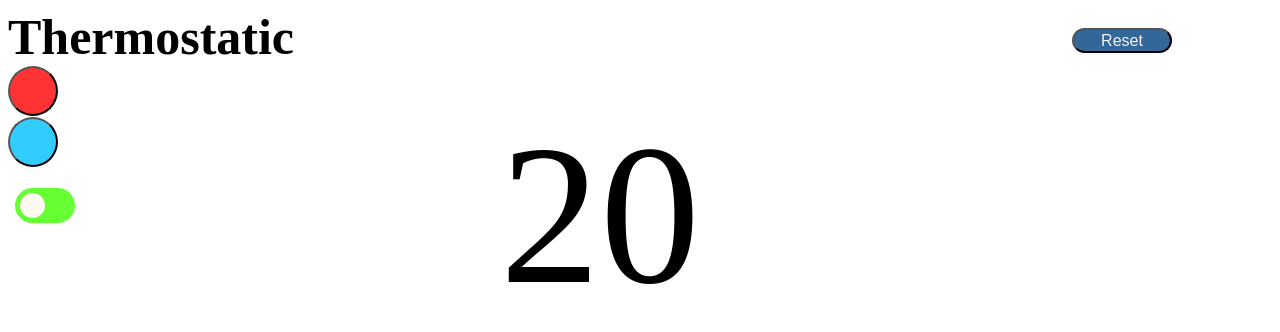
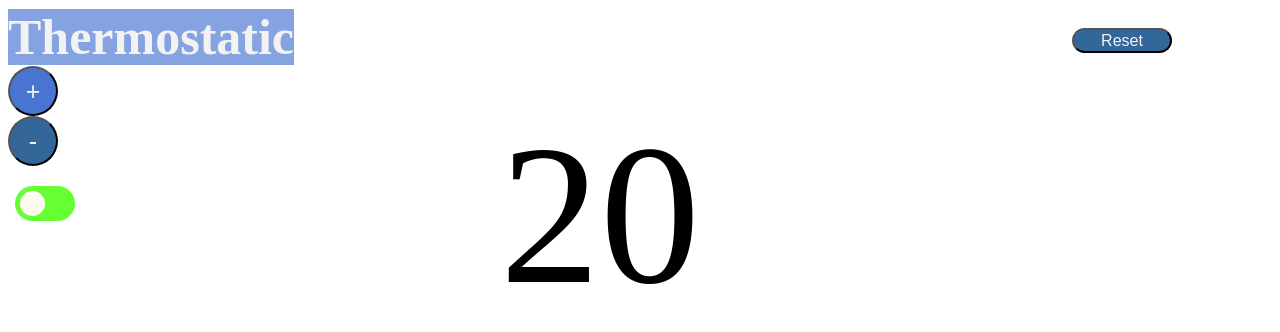
Before and after one commit to FergusLemon/thermostatic, a plain HTML site: page views/index.html in a window 1280 px wide. Drawn offline with Linux system fonts and the light colour scheme.

Commit message:
Refactor CSS.

```diff
--- a/public/stylesheets/buttons.css
+++ b/public/stylesheets/buttons.css
@@ -3,14 +3,16 @@
   width: 50px;
   border-radius: 35px;
   outline: 0;
+  color: #f2f2f2;
+  font-size: 25px;
 }
 
 #increase-temp {
-  background-color: #ff3333;
+  background-color: #4775d1;
 }
 
 #decrease-temp {
-  background-color: #33ccff;
+  background-color: #336699;
 }
 
 #reset-temp {
--- /dev/null
+++ b/public/stylesheets/layout.css
@@ -0,0 +1,6 @@
+#banner {
+  display: inline;
+  width: 100%;
+  background-color: #85a3e0;
+  margin: 0;
+}
--- a/public/stylesheets/text.css
+++ b/public/stylesheets/text.css
@@ -1,4 +1,6 @@
 #header {
+  color: #f2f2f2;
+  background-color: #85a3e0;
   font-size: 50px;
   display: inline;
 }
--- a/views/index.html
+++ b/views/index.html
@@ -3,22 +3,21 @@
   <head>
     <link rel="stylesheet" href="../public/stylesheets/buttons.css">
     <link rel="stylesheet" href="../public/stylesheets/text.css">
+    <link rel="stylesheet" href="../public/stylesheets/layout.css">
   </head>
   <body>
-      <div>
+      <div id="banner">
         <h1 id="header">Thermostatic</h1>
         <button id="reset-temp">Reset</button>
       </div>
       <div>
-        <button id="increase-temp">
-        </button>
+        <button id="increase-temp">+</button>
       </div>
       <div>
         <p id="temperature"></p>
       </div>
       <div>
-        <button id="decrease-temp">
-        </button>
+        <button id="decrease-temp">-</button>
       </div>
       <div>
         <label class="psm">
```
